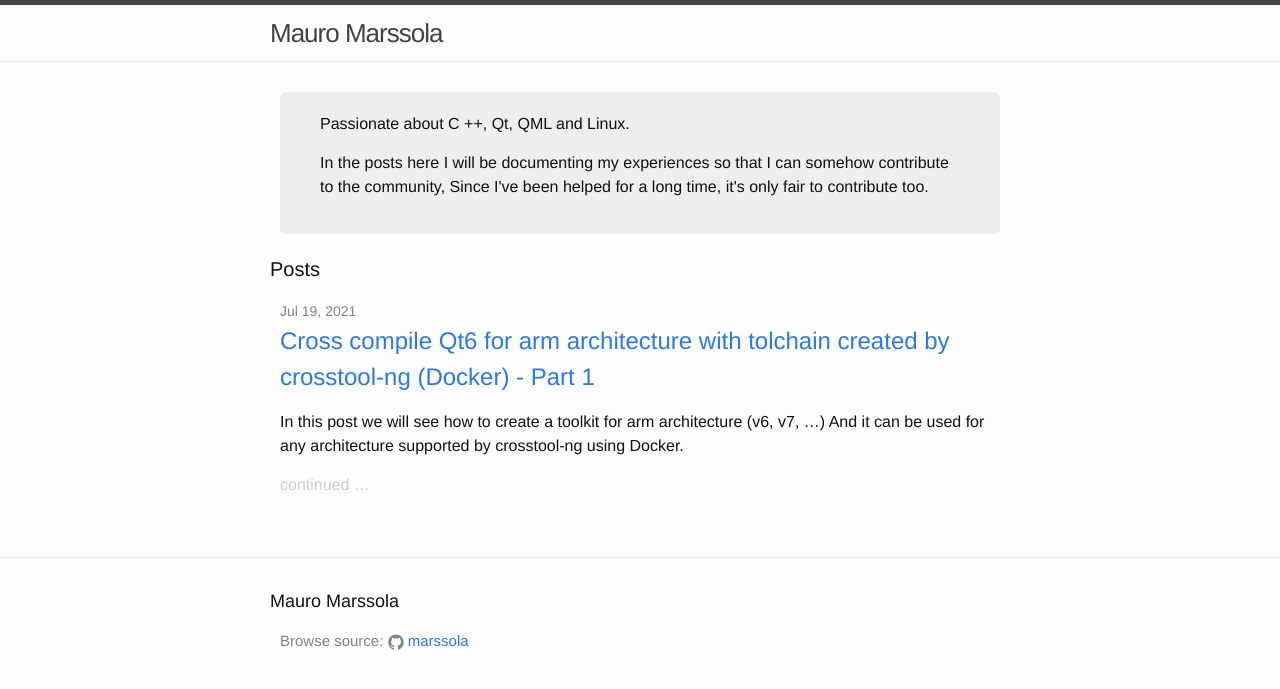
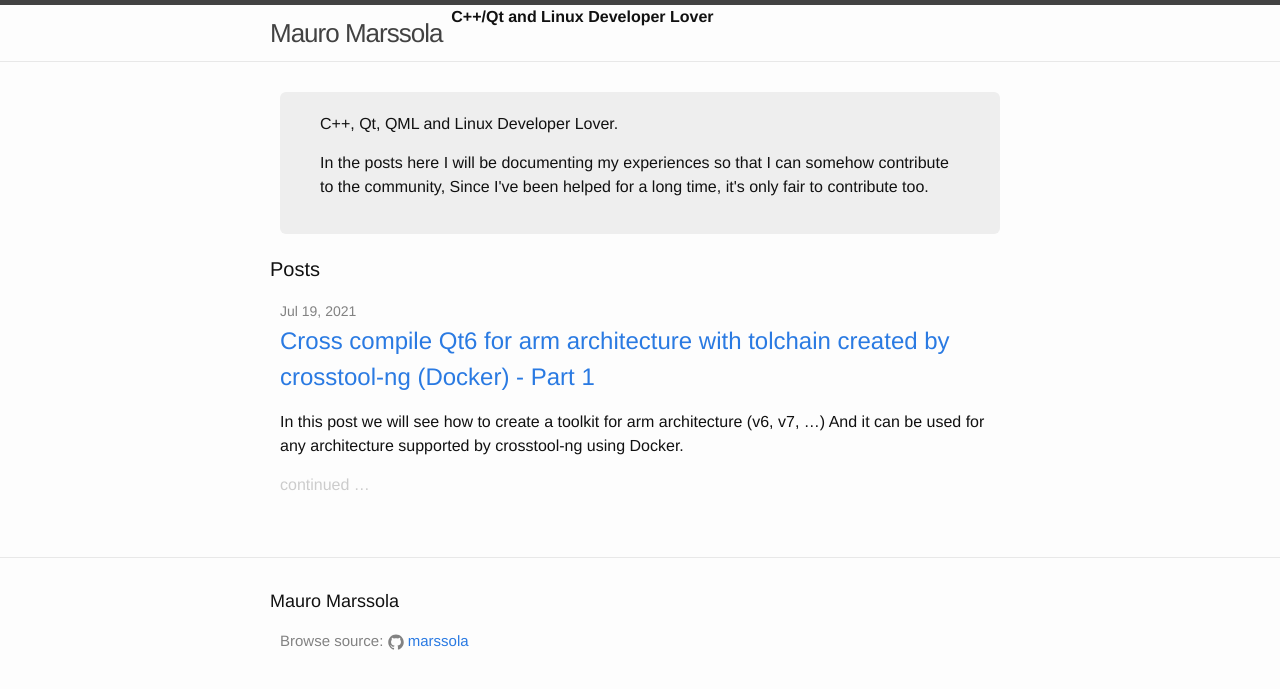
Before and after one commit to marssola/marssola.github.io, a Jekyll site: the page built from index.html, in a window 1280 px wide. Shown: the top 689 px of the page. Built offline with Jekyll 4.4.1, drawn with Linux system fonts in a browser that asks for light colours.

Commit message:
Update header and info data

```diff
--- a/_config.yml
+++ b/_config.yml
@@ -1,7 +1,7 @@
 # Site settings
 
 title: Mauro Marssola
-description: [My documented experiences]
+description: [C++/Qt and Linux Developer Lover]
 baseurl: ''
 url: 'https://marssola.github.io'
 github_username: marssola
--- a/_includes/header.html
+++ b/_includes/header.html
@@ -1,5 +1,7 @@
 <header class="site-header">
     <div class="wrapper">
         <a class="site-title" href="{{ site.baseurl }}/">{{ site.title }}</a>
+        &nbsp;
+        <b>{{ site.description }}</b>
     </div>
 </header>
--- a/_includes/intro.html
+++ b/_includes/intro.html
@@ -1,5 +1,5 @@
 <div id="intro">
-    <p>Passionate about C ++, Qt, QML and Linux.</p>
+    <p>C++, Qt, QML and Linux Developer Lover.</p>
     <p>In the posts here I will be documenting my experiences so that I can somehow contribute to the community, Since
         I've been helped for a long time, it's only fair to contribute too.</p>
 </div>
```
